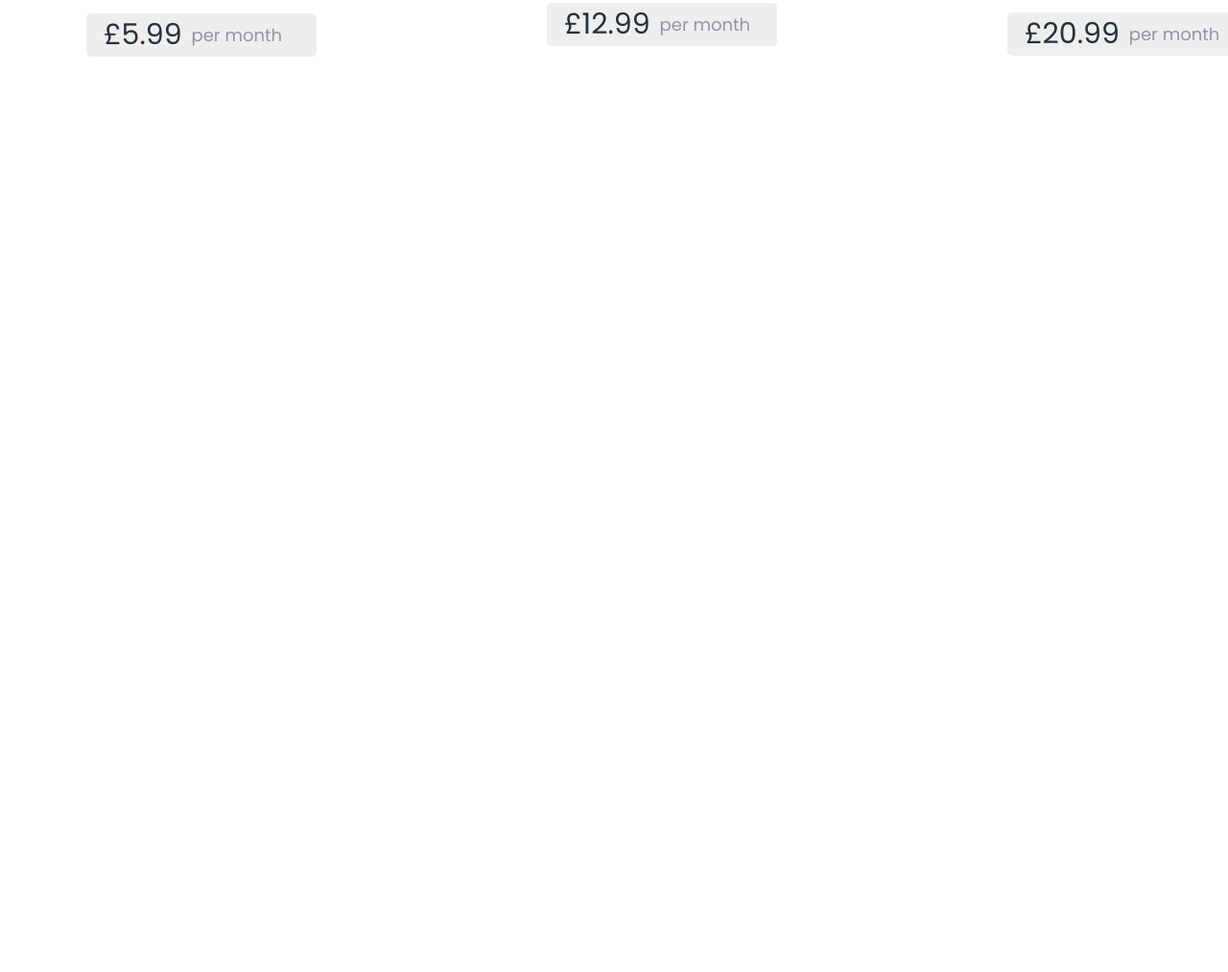
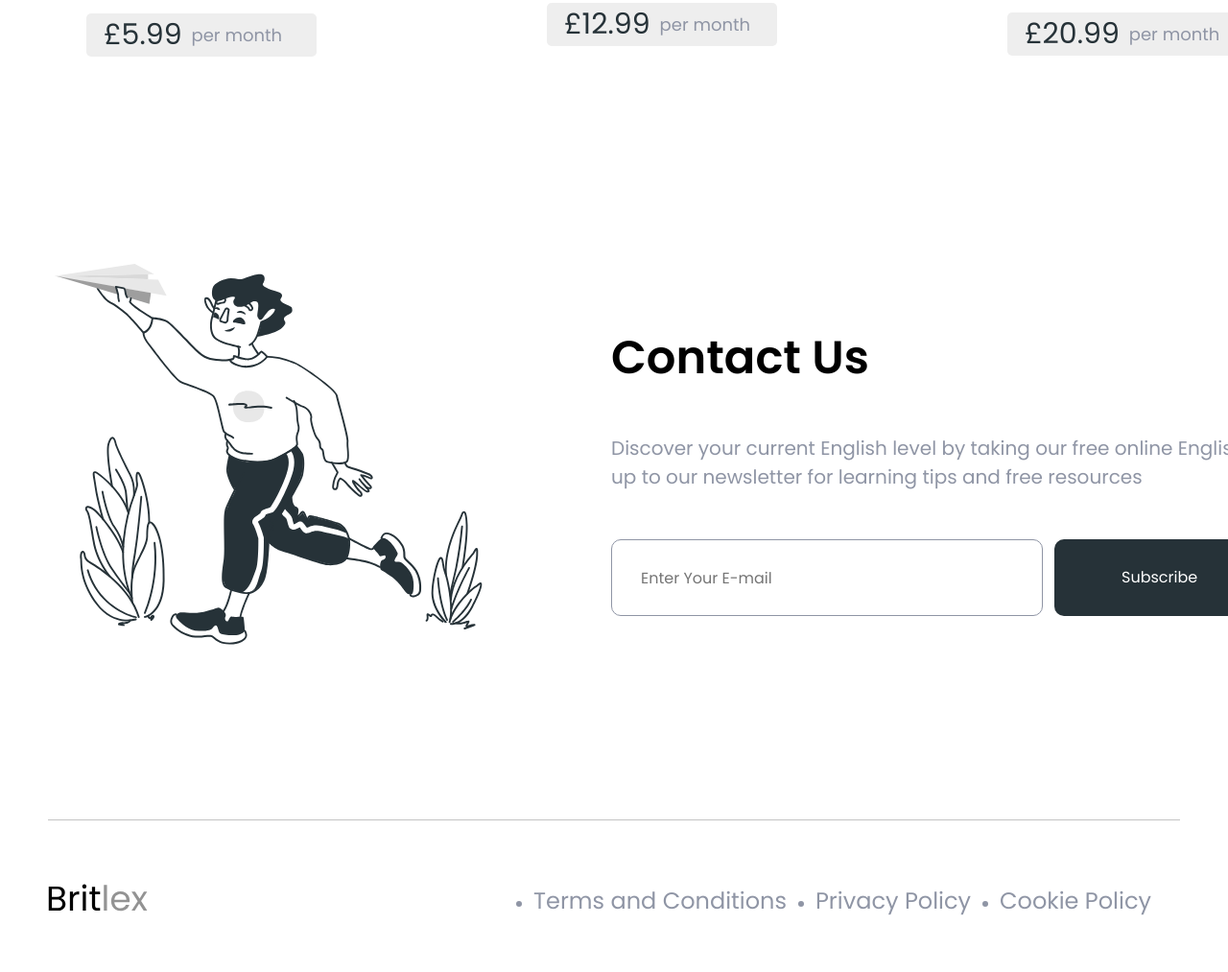
Before and after one commit to thatissukhrob/britlex, a plain HTML site: page index.html in a window 1280 px wide. Shown: the part 4106-5119 px from the top of the page at 96% size. Before the commit the page ends 4431 px from the top, so only its background shows below. Drawn offline with Linux system fonts and the light colour scheme.

Commit message:
Final commit Add site-contact site-footer

```diff
--- a/css/styles.css
+++ b/css/styles.css
@@ -71,6 +71,15 @@ a {
   color: #fff;
   border-radius: 15px;
   padding: 32px 117px;
+  transition: opacity 0.3s ease;
+}
+
+.site-hero-link-button:hover {
+  opacity: 0.8;
+}
+
+.site-hero-link-button:active {
+  opacity: 0.6;
 }
 
 .site-skill-button {
@@ -87,10 +96,37 @@ a {
   text-align: center;
   width: 230px;
   height: 60px;
+  transition: opacity 0.3s ease;
+}
+
+.site-skill-button:hover {
+  opacity: 0.8;
+}
+
+.site-skill-button:active {
+  opacity: 0.6;
 }
 
 .site-skill-button-bottom{
   margin-top: 0px;
+}
+
+button {
+  text-align: center;
+  background-color: var(--heading-color);
+  color: #fff;
+  border-radius: 10px;
+  border: 0;
+  padding: 25px 70px;
+  transition: opacity 0.3s ease;
+}
+
+button:hover {
+  opacity: 0.8;
+}
+
+button:active {
+  opacity: 0.6;
 }
 
 /* MAIN-CONTENT */
@@ -414,7 +450,6 @@ a {
   align-items: center;
   padding-left: 18px;
   padding-right: 18px;
-  margin-bottom: 250px;
 }
 
 .price-amount {
@@ -435,3 +470,108 @@ a {
 .site-pricing-list-item-heading-live {
   margin-top: 85px;
 }
+
+/* SITE-CONTACT */
+
+.site-contact {
+  margin-top: 200px;
+}
+
+.site-contact-field {
+  display: flex;
+}
+
+.site-contact-img {
+  margin-right: 110px;
+}
+
+.site-contact-heading {
+  padding: 0;
+  margin: 0;
+  font-weight: 600;
+  font-size: 48px;
+  width: 270px;
+  height: 80px;
+  color: #000;
+  margin-bottom: 35px
+}
+
+.site-contact-text {
+  padding: 0;
+  margin: 0;
+  width: 760px;
+  height: 60px;
+  margin-bottom: 50px;
+  font-weight: 400;
+  font-size: 20px;
+}
+
+.site-cta-field {
+  display: flex;
+  align-items: center;
+}
+
+.site-contact-wrapper{
+  flex-direction: column;
+}
+
+.site-contact-form-wrapper {
+  display: flex;
+}
+
+.site-contact-input {
+  margin-right: 12px;
+  width: 450px;
+  height: 80px;
+  border-radius: 10px;
+  border: 1px solid #8f95a5;
+  text-align: left;
+  padding-left: 30px;
+  padding-top: 26px;
+  padding-bottom: 26px;
+}
+
+.site-contact-divider{
+  border: 0;
+  height: 1px;
+  background-color: #c4c4c4;
+  margin-top: 150px;
+  margin-bottom: 50px;
+}
+
+/* SITE-FOOTER */
+
+.site-footer {
+  display: flex;
+  align-items: center;
+  padding-bottom: 40px;
+}
+
+.site-footer-link {
+  margin-right: auto;
+  flex-shrink: 0;
+}
+
+.site-footer-trap-list {
+  display: flex;
+}
+
+.site-footer-trap-item {
+  margin: 0;
+  padding: 0;
+  text-decoration: none;
+  margin-right: 30px;
+  list-style: symbols(circle);
+  color: var(--text-color);
+  font-weight: 400;
+  font-size: 24px;
+  transition: opacity 0.3s ease;
+}
+
+.site-footer-trap-item:hover {
+  opacity: 0.8;
+}
+
+.site-footer-trap-item:active {
+  opacity: 0.6;
+}
--- a/index.html
+++ b/index.html
@@ -21,6 +21,8 @@
 </head>
 <body>
 
+  <!-- SIE-HEADER -->
+
   <header class="sitenav container">
 
     <a class="site-logo-link" href="#">
@@ -39,6 +41,8 @@
 
   </header>
 
+  <!-- SITE-HERO -->
+
   <section class="site-hero container">
     <div class="site-hero-left">
       <div class="site-hero-heading-wrapper">
@@ -54,6 +58,8 @@
       <img class="site-hero-img" src="img/intro.svg" alt="A girl listening">
 
     </section>
+
+    <!-- SITE-SKILLS -->
 
     <section class="container">
 
@@ -113,6 +119,8 @@
 
               </section>
 
+              <!-- SITE-INFO -->
+
               <section class="site-info container">
 
                 <div class="site-info-wrapper">
@@ -142,6 +150,8 @@
 
                 <img class="site-info-img" src="img/about.svg" alt="Three people climbing up">
               </section>
+
+              <!-- SITE-PRICING -->
 
               <section class="site-pricing container">
                 <h2 class="site-pricing-heading">Pricing</h2>
@@ -185,6 +195,45 @@
 
                     </section>
 
+                    <!-- SITE-CONTACT -->
+
+                    <section class="site-contact container">
+                      <div class="site-cta-field">
+                        <img class="site-contact-img" src="img/contact.svg" alt="Boy flying origami plane">
+                        <div class="site-contact-wrapper">
+                          <div class="site-contact-info-wrapper">
+                            <h3 class="site-contact-heading">Contact Us</h3>
+                            <p class="site-contact-text">Discover your current English level by taking our free online English test.Sign up to our newsletter for learning tips and free resources</p>
+                          </div>
+                          <div class="site-contact-form-wrapper">
+                            <form class="site-contact-form" action="https://echo.htmlacademy.ru">
+                              <input class="site-contact-input" type="email" name="email" placeholder="Enter Your E-mail" aria-label="E-mail" required>
+                            </form>
+                            <button class="site-contact-button" type="submit">Subscribe</button>
+                          </div>
+                        </div>
+                      </div>
+
+                      <hr class="site-contact-divider">
+                    </section>
+
+                    <!-- SITE-FOOTER -->
+
+                    <footer class="site-footer container">
+                      <a class="site-footer-link" href="#">
+                        <img class="site-footer-img" src="img/britlex-logo.svg" alt="Site-logo">
+                      </a>
+
+                      <ul class="site-footer-trap-list">
+                        <li> <a class="site-footer-trap-item" href="#">Terms and Conditions</a>
+                        </li>
+                        <li> <a class="site-footer-trap-item" href="#">Privacy Policy</a>
+                        </li>
+                        <li> <a class="site-footer-trap-item" href="#">Cookie Policy</a>
+                        </li>
+                      </ul>
+                    </footer>
+
                     <script src="js/main.js"></script>
                   </body>
                   </html>
```
Lines whose indentation alone changed are shown as unchanged.
